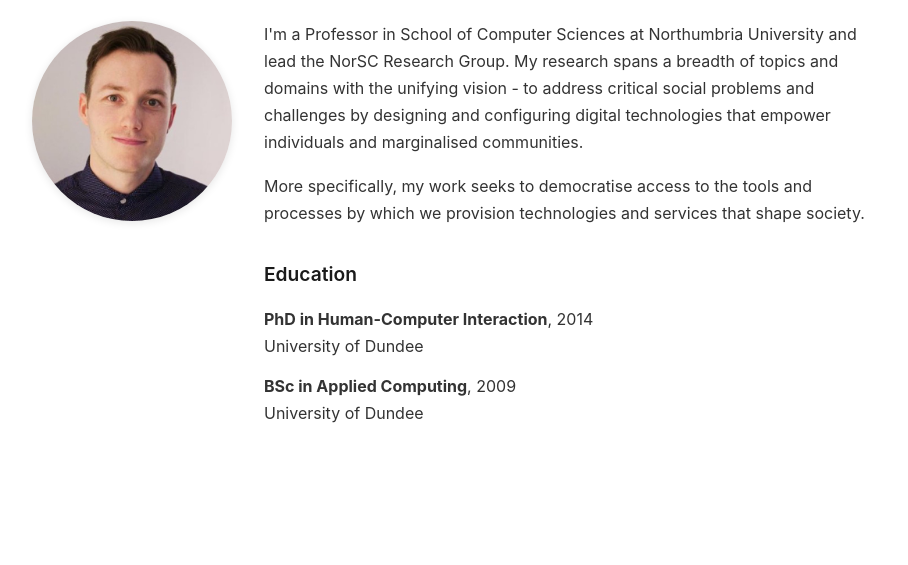
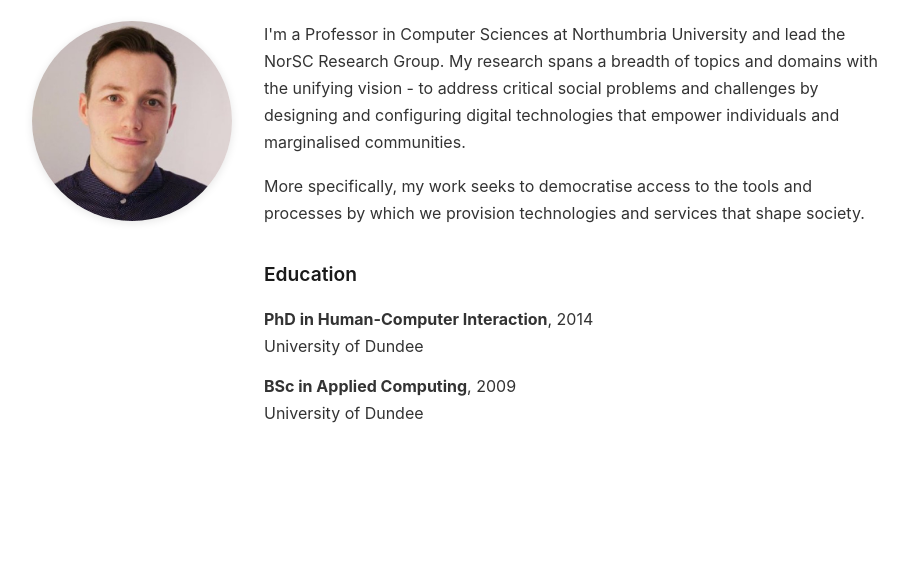
Before and after one commit to kylemontague/personal_website, a plain HTML site: page index.html in a window 1280 px wide. Shown: the part 206-771 px from the top of the page, without its empty margins (178-1086 px from the left). Drawn offline with nearby package versions, Linux system fonts and the light colour scheme; no server answers.

Commit message:
updated projects

```diff
--- a/index.html
+++ b/index.html
@@ -3,7 +3,7 @@
 <head>
     <meta charset="UTF-8">
     <meta name="viewport" content="width=device-width, initial-scale=1.0">
-    <title>Prof. Kyle Montague - Professor in School of Computer Sciences at Northumbria University</title>
+    <title>Prof. Kyle Montague -  School of Computer Sciences at Northumbria University</title>
     <link rel="stylesheet" href="style.css">
     <!-- Marked.js for Markdown parsing -->
     <script src="https://cdn.jsdelivr.net/npm/marked/marked.min.js"></script>
@@ -29,7 +29,7 @@
                     <img src="profile.jpg" alt="Kyle Montague" class="profile-photo">
                     <div class="bio-text">
                         <p>
-                            I'm a Professor in School of Computer Sciences at Northumbria University and lead the NorSC Research Group. My research spans a breadth of topics and domains with the unifying vision - to address critical social problems and challenges by designing and configuring digital technologies that empower individuals and marginalised communities.
+                            I'm a Professor in Computer Sciences at Northumbria University and lead the NorSC Research Group. My research spans a breadth of topics and domains with the unifying vision - to address critical social problems and challenges by designing and configuring digital technologies that empower individuals and marginalised communities.
                         </p>
                         <p>
                             More specifically, my work seeks to democratise access to the tools and processes by which we provision technologies and services that shape society.
```
Also changed, not shown: 2 other files.
